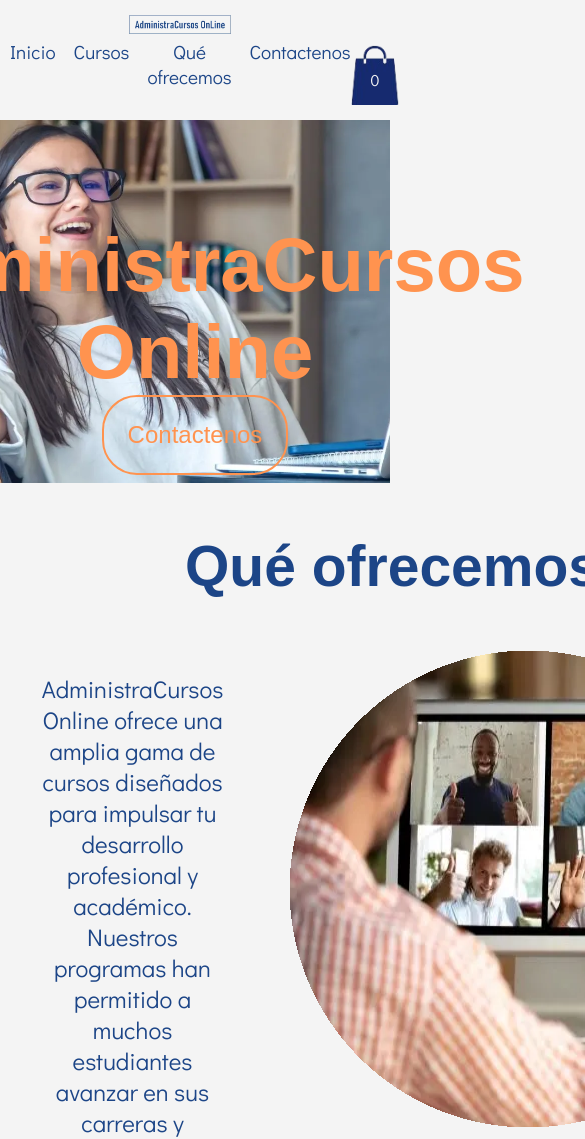
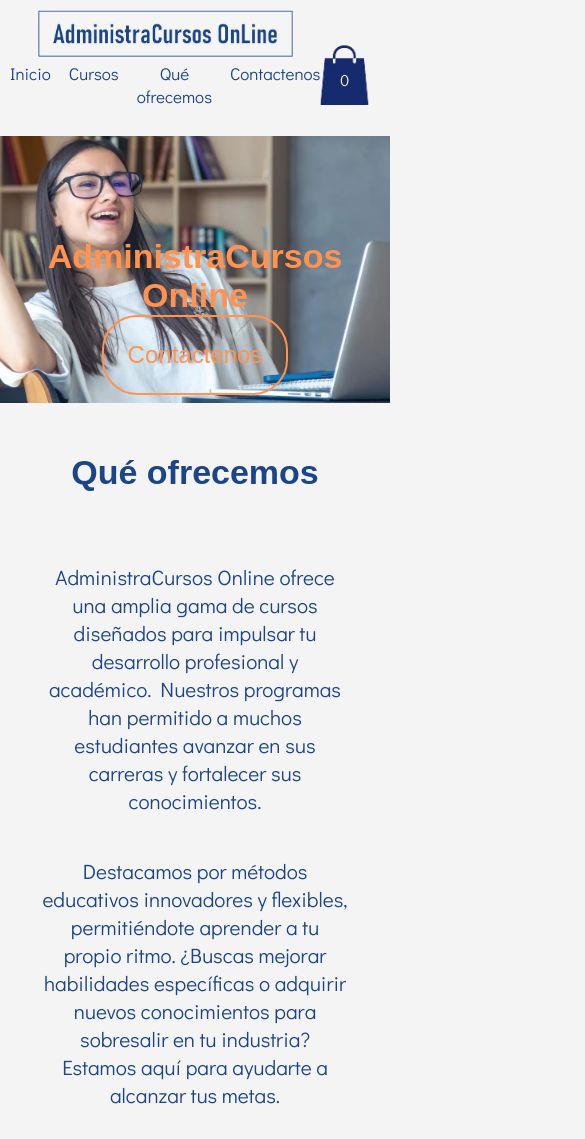
Before and after one commit to Fica-Millan/AdministraCursos_OnLine, a plain HTML site: page index.html in a window 390 px wide. Shown: the top 1139 px of the page, 585 px wide, since content can reach past the window. Drawn offline with Linux system fonts and the light colour scheme; some packages are replaced by stand-ins of ours; a script that the page names is missing; a web font is replaced by a local one.

Commit message:
[v2] Cambios en el README y parte del responsive

```diff
--- a/index.html
+++ b/index.html
@@ -77,7 +77,7 @@
         <section class="elegirnos-contenedor">
             <div class="elegirnos-grid">
 
-                <div class="elegirnos-img">
+                <div class="img-description">
                     <img src="./assets/estudiante_con_perro.webp"
                         alt="Estudiante mirando una laptop y acariciando un peroo.">
                 </div>
@@ -125,7 +125,7 @@
                 <a href="mailto:capacitacion@administracursos-online.org">
                     <img src="./assets/mail.png" alt="Logo de un sobre de email.">
                 </a>
-                <p class="en-linea">capacitacion@administracursos-online.org</p>
+                <p class="en-linea">info@administracursos.org</p>
             </div>
         </div>
     </footer>
--- a/styles/style.css
+++ b/styles/style.css
@@ -25,7 +25,7 @@ header {
 }
 
 .logo-container img {
-    max-width: 30%;
+    max-width: 15em;
 }
 
 nav {
@@ -130,8 +130,8 @@ h1 {
 
 .grid-container {
     display: grid;
-    grid-template-columns: 1.2fr 0.8fr;
-    gap: 0 20px;
+    /*grid-template-columns: 1.2fr 0.8fr;
+    gap: 0 20px;*/
 }
 
 h2 {
@@ -147,19 +147,24 @@ h2 {
     display: grid;
     padding: 0 30px 0 30px;
     color: #1C4587;
-    font-size: 24px;
+    font-size: 1.3rem;
     text-align: center;
 }
 
 .img-description {
-    width: 500px;
-    height: 480px;
-    mask-image: radial-gradient(circle 298px at 51% 50%, black 80%, transparent 80%);
+    display: flex;
+    justify-content: center;
+    align-items: center;
+    height: 100%;
+
+    /*width: 400px;
+    height: auto;*/
 }
 
 .img-description img {
-    width: 100%;
-    height: 100%;
+    max-width: 100%;
+    /*height: 100%;*/
+    border-radius: 50%;
 }
 
 /* S E C C I O N   C U R S O S -----------------------------------------------------------------------------------------*/
@@ -220,10 +225,10 @@ button:hover {
 
 .elegirnos-grid {
     display: grid;
-    grid-template-columns: 0.7fr 1fr;
+    grid-template-columns: 0.8fr 1fr;
 }
 
-.elegirnos-img {
+/*.elegirnos-img {
     width: 500px;
     max-width: 100%;
     height: auto;
@@ -233,10 +238,10 @@ button:hover {
 .elegirnos-img img {
     width: 100%;
     height: 100%;
-}
+}*/
 
-.elegirnos-descripcion ul{
-    font-size: 24px;
+.elegirnos-descripcion ul {
+    font-size: 1.3rem;
 }
 
 /* F O O T E R ---------------------------------------------------------------------------------------------------------*/
@@ -277,7 +282,7 @@ footer h3 {
 }
 
 .logo-footer img {
-    max-width: 100%;
+    max-width: 15em;
 }
 
 .iconos-contacto {
@@ -478,12 +483,39 @@ footer h3 {
 
 
 /* Estilos para tabletas */
-@media only screen and (max-width: 1215px) {
+@media only screen and (max-width: 974px) {
+
+    footer {
+        display: block;
+    }
+
+    .logo-footer {
+        align-items: baseline;
+    }
+}
+
+/* Estilos para dispositivos móviles */
+@media only screen and (max-width: 767px) {
+    body {
+        font-size: 17px;
+    }
+
+    h2 {
+        font-size: 2em;
+    }
+
+    .grid-container,
+    .elegirnos-grid {
+        display: block;
+    }
 
 }
 
-/* Estilos para dispositivos móviles */
-@media only screen and (max-width: 767px) {}
+/* Estilos para dispositivos más pequeños */
+@media only screen and (max-width: 622px) {
 
-/* Estilos para dispositivos más pequeños */
-@media only screen and (max-width: 470px) {}
+    h1 {
+        font-size: 2em;
+    }
+
+}
```
Also changed, not shown: 1 other file.
